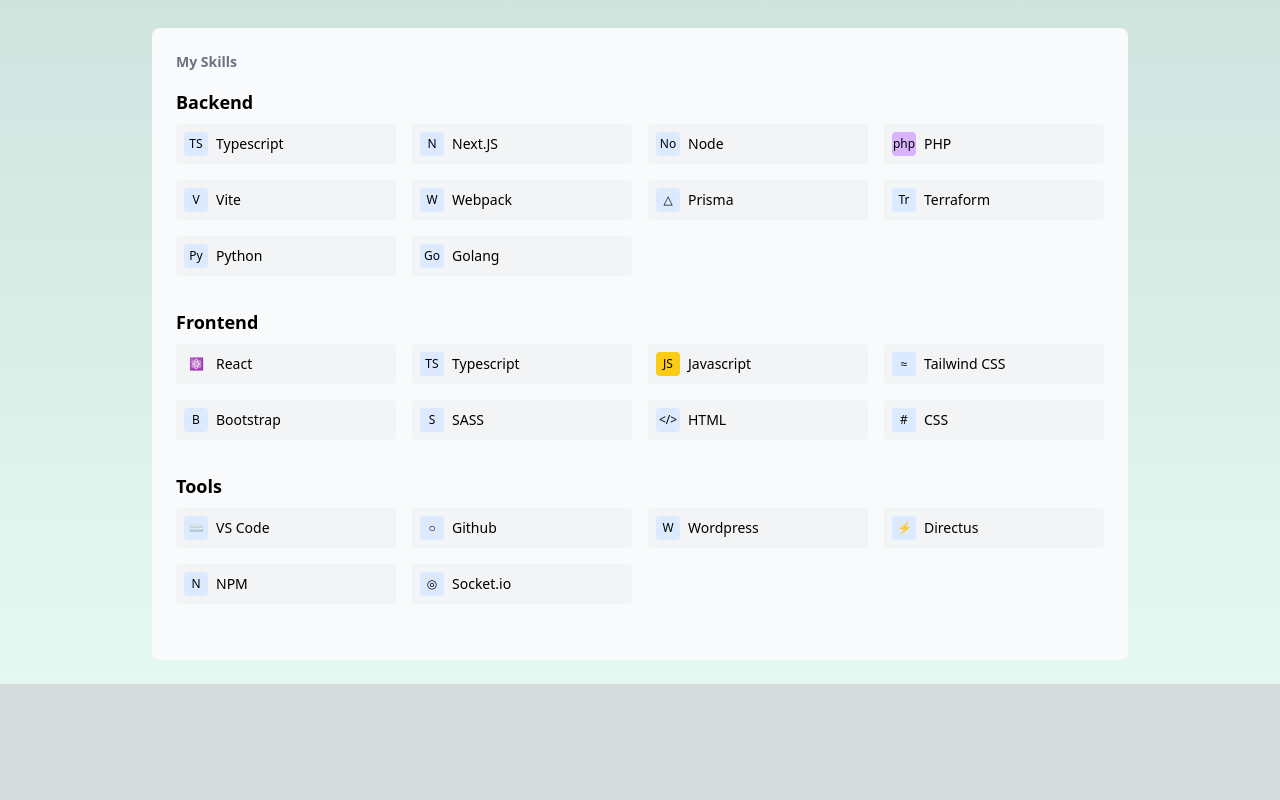
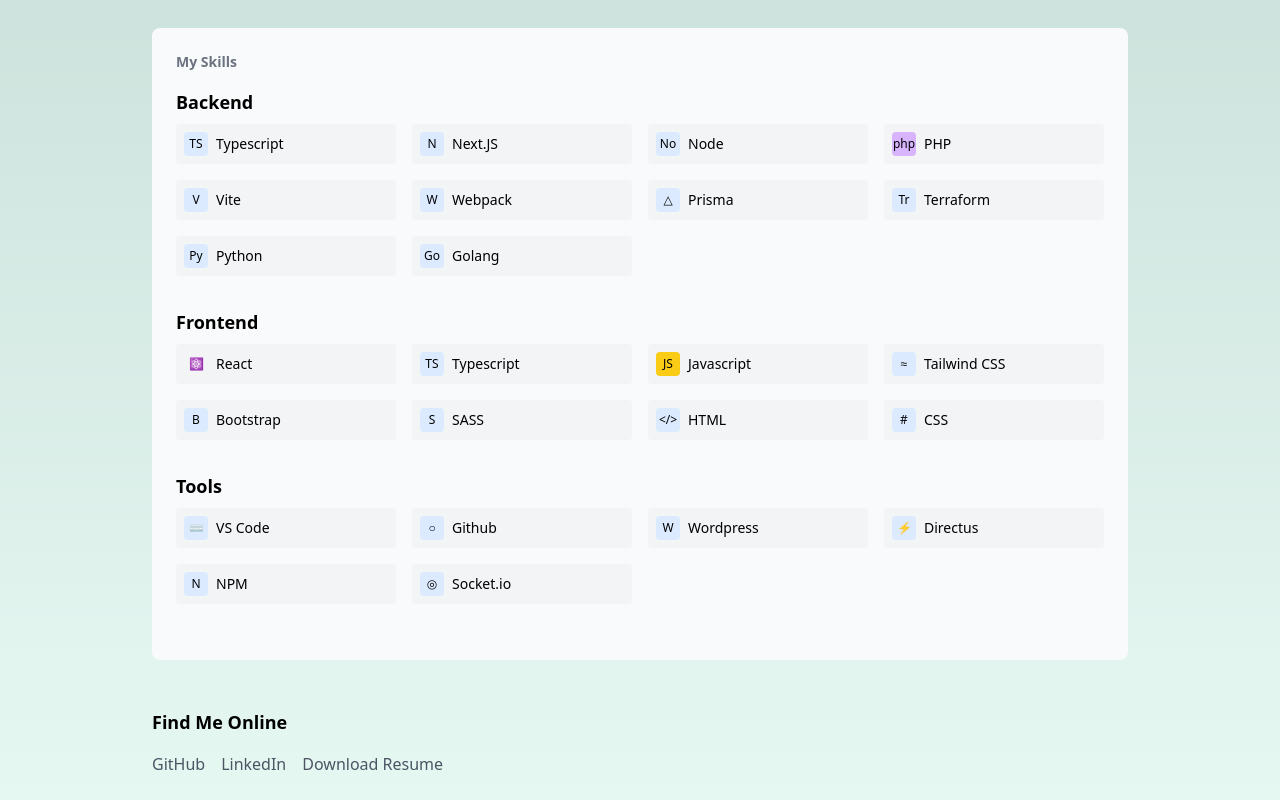
Before and after one commit to mehdi-alouane/mehdi-alouane.github.io, a Next.js app: page / in a window 1280 px wide. Shown: the part 420-1220 px from the top of the page. Before the commit the page ends 1104 px from the top, so only its background shows below. Built offline with nearby package versions, Linux system fonts and the light colour scheme.

Commit message:
Added footer links

```diff
--- a/pages/index.js
+++ b/pages/index.js
@@ -141,6 +141,14 @@
               <TechSection key={category} title={category} items={techs} darkMode={darkMode} />
             ))}
           </section>
+          <footer className="mt-12">
+            <h4 className={`text-lg font-semibold ${darkMode ? 'text-white' : 'text-black'} mb-4`}>Find Me Online</h4>
+            <div className="flex gap-4">
+              <a href="https://github.com/mehdi-alouane" target="_blank" rel="noopener noreferrer" className={`${darkMode ? 'text-gray-300' : 'text-gray-600'}`}>GitHub</a>
+              <a href="https://linkedin.com/in/mehdi-alouane" target="_blank" rel="noopener noreferrer" className={`${darkMode ? 'text-gray-300' : 'text-gray-600'}`}>LinkedIn</a>
+              <a href="https://drive.google.com/file/d/1tVJcs0Mmo8VOUZRyMf3NrFXVaIhU6nYi/view?usp=sharing" target="_blank" className={`${darkMode ? 'text-gray-300' : 'text-gray-600'}`}>Download Resume</a>
+            </div>
+          </footer>
         </main>
       </div>
     </div>
```
